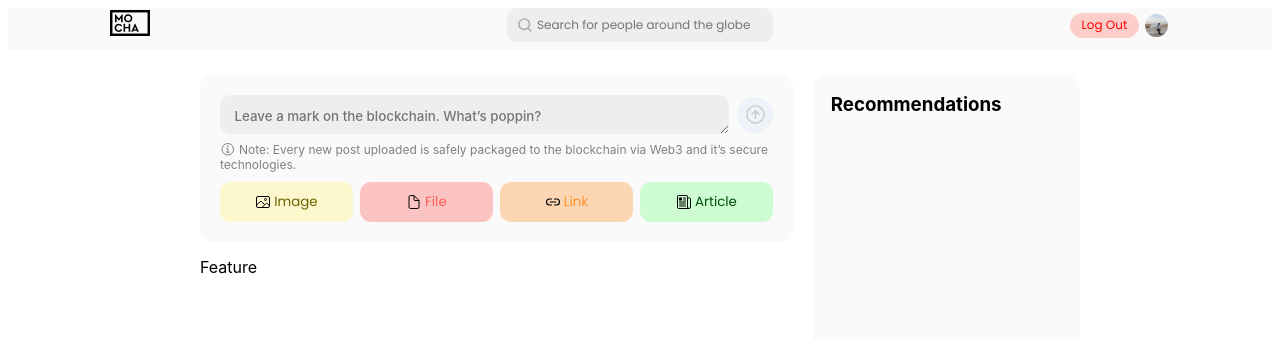
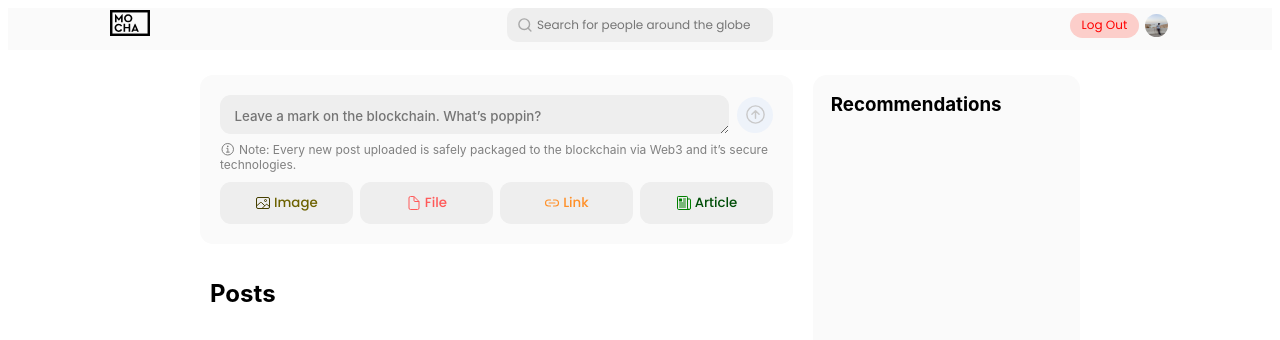
Before and after one commit to arnavxjain/mocha, a React (Create React App) app: page /home in a window 1280 px wide. Shown: the top 340 px of the page. Built offline with nearby package versions, Linux system fonts and the light colour scheme; no server answers; sample sign-in values are in the browser's storage; a small style sheet from the web is missing.

Commit message:
featurette

```diff
--- a/src/components/ColoredButton.js
+++ b/src/components/ColoredButton.js
@@ -2,8 +2,8 @@ import React from 'react'
 
 function ColoredButton({ iconTag, buttonTitle, colorHex, fgHex }) {
   return (
-    <button style={{ backgroundColor: colorHex }} className="colored-btn">
-        <ion-icon className={iconTag} name={iconTag}></ion-icon>
+    <button style={{ backgroundColor: "#eeeeee" }} className="colored-btn">
+        <span className={iconTag}><ion-icon name={iconTag}></ion-icon></span>
         <h4 style={{ color: fgHex }}>{buttonTitle}</h4>
     </button>
   )
--- a/src/components/Feature.js
+++ b/src/components/Feature.js
@@ -1,9 +1,14 @@
-import React from "react";
+import React, { useEffect } from "react";
 
 function Feature() {
+
+    useEffect(() => {
+
+    });
+
     return (
-        <div>
-            Feature
+        <div className="feature-main">
+            <h2>Posts</h2>
         </div>
     )
 }
--- a/src/index.css
+++ b/src/index.css
@@ -472,7 +472,7 @@ body {
     justify-content: center;
     column-gap: 3px;
     font-family: "Poppins", sans-serif;
-    font-weight: 300;
+    /* font-weight: 600; */
     cursor: pointer;
     transition: 0.35s;
 }
@@ -484,11 +484,12 @@ body {
 
 .colored-btn h4 {
     margin: 0;
-    font-weight: 400;
+    font-weight: 500;
 }
 
 .colored-btn ion-icon {
     font-size: 16px;
+    font-weight: 600;
 }
 
 .attachments {
@@ -500,18 +501,22 @@ body {
 
 .image-outline {
     color: #463f00;
+    transform: translateY(3px);
 }
 
 .document-outline {
     color: #ff5959 !important;
+    transform: translateY(3px);
 }
 
 .link-outline {
     color: #ff9029;
+    transform: translateY(3px);
 }
 
 .newspaper-outline {
-    color: #004e08;
+    color: green;
+    transform: translateY(3px);
 }
 
 @media (max-width: 1090px) {
@@ -519,3 +524,7 @@ body {
         display: none;
     }
 }
+
+.feature-main {
+    padding-left: 10px;
+}
```
